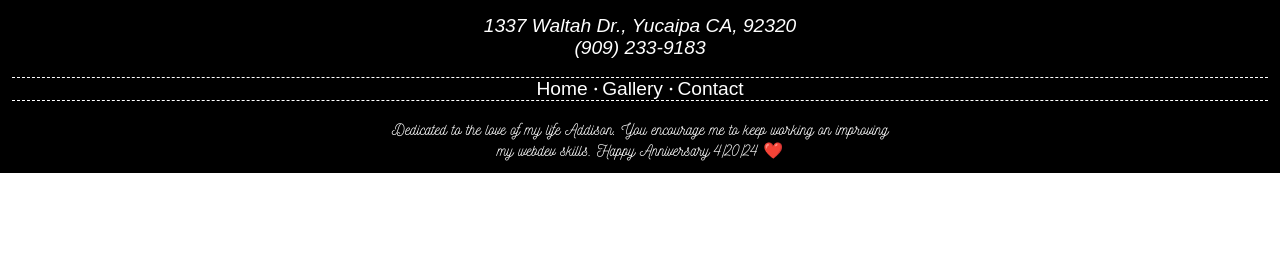
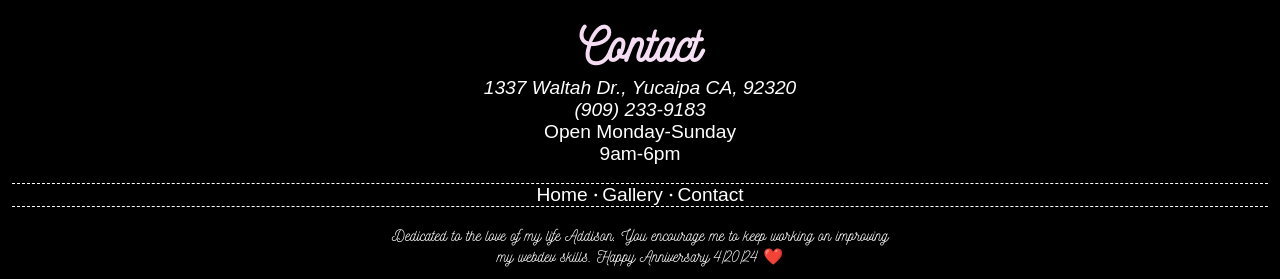
Before and after one commit to IBRlNGTHERUCKUS/addies-muffins, a website: page dist/index.html in a window 1280 px wide. Shown: the part 3387-3666 px from the top of the page. Before the commit the page ends 3560 px from the top, so only its background shows below. Drawn offline with Linux system fonts and the light colour scheme.

Commit message:
Add hours

```diff
--- a/dist/index.html
+++ b/dist/index.html
@@ -82,12 +82,14 @@
             </div>
         </div>
         <div class="contact-container">
+            <h2>Contact</h2>
             <address>
                 1337 Waltah Dr., Yucaipa CA, 92320
             </address>
             <address>
                 (909) 233-9183
             </address>
+            <p>Open Monday-Sunday <br>9am-6pm</p>
         </div>
         <div class="link-container">
             <a href="">Home</a>
```
